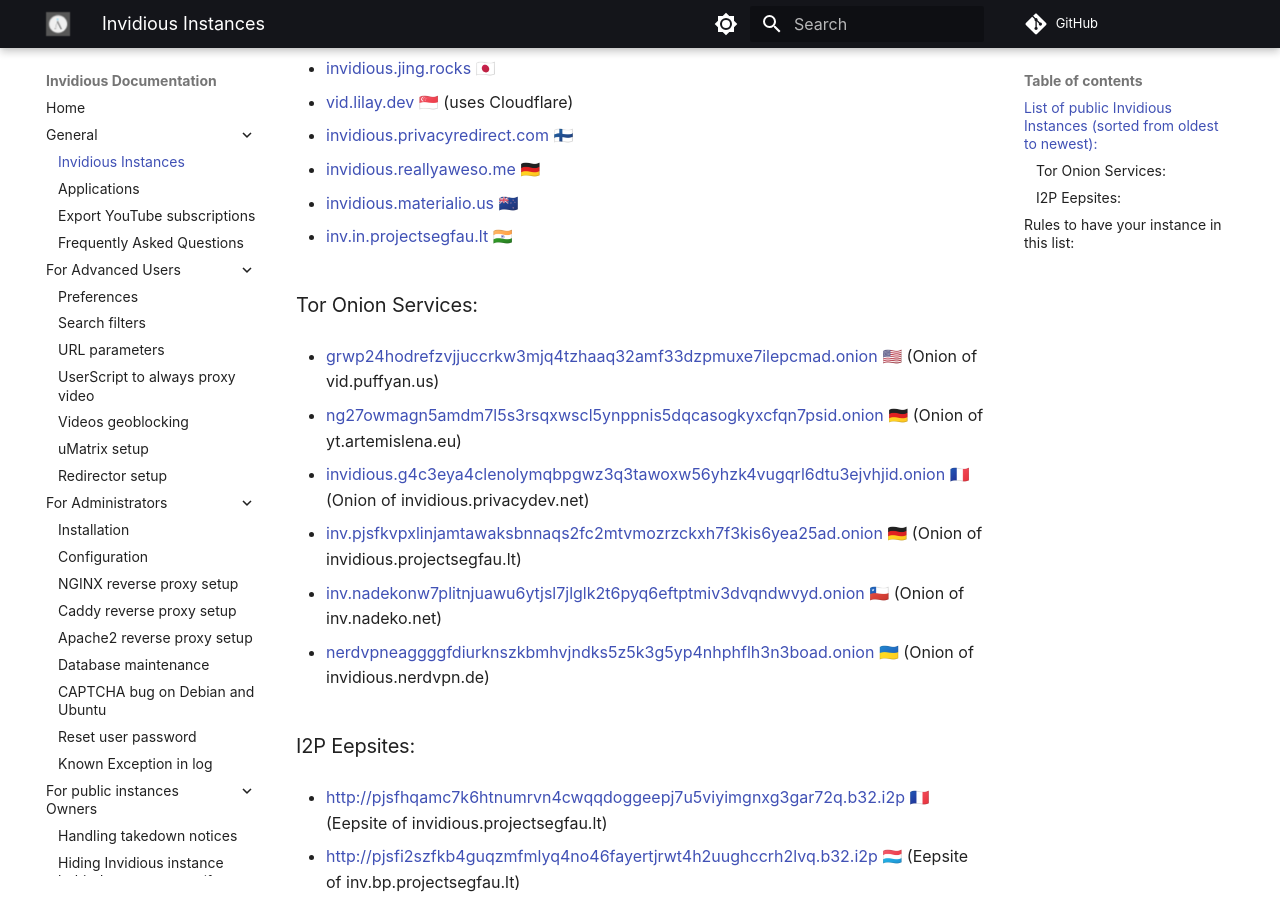
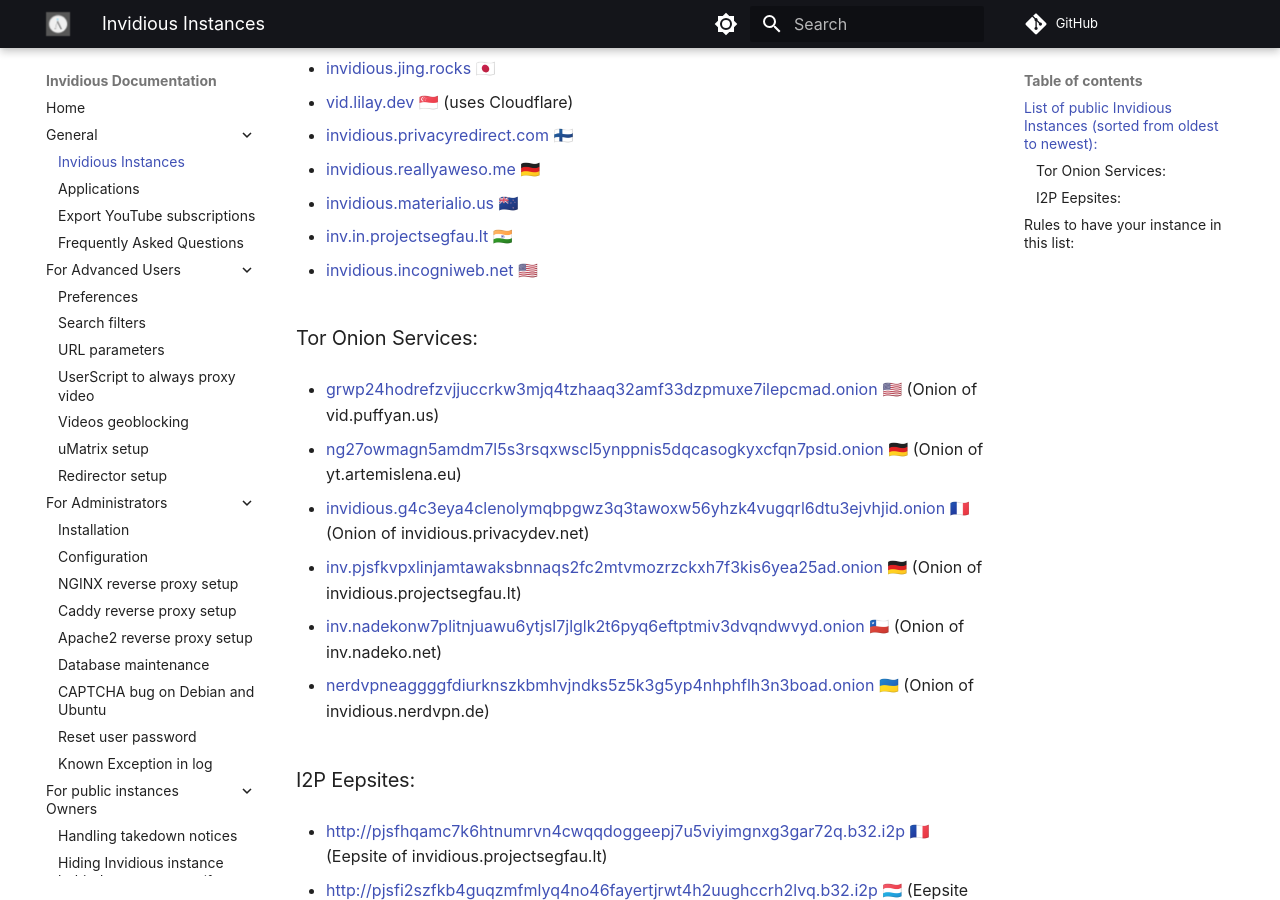
Before and after one commit to iv-org/documentation, an MkDocs documentation site: the page built from docs/instances.md, in a window 1280 px wide and 900 px high, scrolled down 1194 px. Built offline with MkDocs 1.6.1 and Material for MkDocs 9.7.7, drawn with Linux system fonts in a browser that asks for light colours; comment, search, counter and statistics services are not loaded.

Commit message:
Add invidious.incogniweb.net to the instance list
Closes #532

```diff
--- a/docs/instances.md
+++ b/docs/instances.md
@@ -66,6 +66,8 @@
 
 * [inv.in.projectsegfau.lt](https://inv.in.projectsegfau.lt) 🇮🇳
 
+* [invidious.incogniweb.net](https://invidious.incogniweb.net) 🇺🇸
+
 ### Tor Onion Services:
 
 * [grwp24hodrefzvjjuccrkw3mjq4tzhaaq32amf33dzpmuxe7ilepcmad.onion](http://grwp24hodrefzvjjuccrkw3mjq4tzhaaq32amf33dzpmuxe7ilepcmad.onion) 🇺🇸 (Onion of vid.puffyan.us)
```
